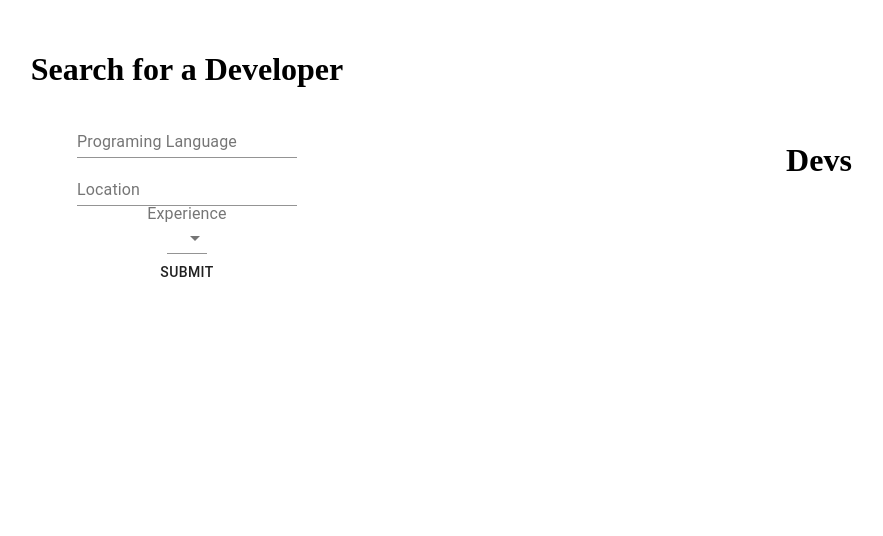
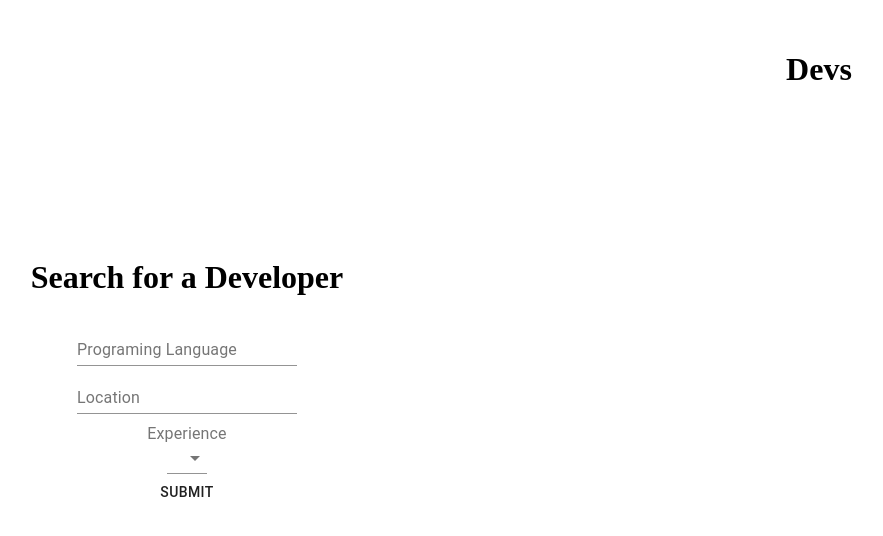
Before and after one commit to ttsmith1/GitADev, a Next.js app: page /search in a window 1280 px wide. Shown: the top 536 px of the page, without its empty margins (137-1020 px from the left). Built offline with nearby package versions, Linux system fonts and the light colour scheme.

Commit message:
list made

```diff
--- /dev/null
+++ b/next.config.js
@@ -0,0 +1,25 @@
+const webpack = require("webpack");
+// Initialize doteenv library
+require("dotenv").config();
+
+module.exports = {
+    webpack: config => {
+        // Fixes npm packages that depend on `fs` module
+        config.node = {
+            fs: 'empty'
+        }
+        /**
+         * Returns environment variables as an object
+         */
+        const env = Object.keys(process.env).reduce((acc, curr) => {
+            acc[`process.env.${curr}`] = JSON.stringify(process.env[curr]);
+            return acc;
+        }, {});
+
+        /** Allows you to create global constants which can be configured
+        * at compile time, which in our case is our environment variables
+        */
+        config.plugins.push(new webpack.DefinePlugin(env));
+        return config
+    }
+}
--- a/package.json
+++ b/package.json
@@ -11,6 +11,7 @@
     "@material-ui/core": "^4.5.2",
     "@material-ui/icons": "^4.5.1",
     "cross-fetch": "^3.0.4",
+    "dotenv": "^8.2.0",
     "next": "9.1.2",
     "react": "16.11.0",
     "react-dom": "16.11.0",
--- a/pages/search/getUsers.js
+++ b/pages/search/getUsers.js
@@ -1,8 +1,44 @@
 import fetch from 'cross-fetch'
 
 export const getUsers = async (location, language, experience) => {
-    let response = await fetch('https://api.github.com/search/users?q=language:javascript+location:Iowa');
+
+    let response = await fetch(`https://api.github.com/search/users?q=language:${language}+location:${location}`);
     let data = await response.json();
-    console.log(data)
-    return data;
+
+    // let headers = new Headers()
+    // headers.set('Authorization', 'Token ' + process.env.GH_TOKEN);
+    // console.log(process.env.GH_TOKEN);
+
+    const userIds = data.items.map(user => user.login);
+    if (userIds.length > 5) {
+        userIds.splice(5);
+    }
+    console.log(userIds)
+
+    const rawUserData = await Promise.all(
+        userIds.map(user =>
+            fetch(`https://api.github.com/users/${user}`, {
+                method: 'get',
+                headers: {
+                    'Authorization': `token ${process.env.GH_TOKEN}`
+                }
+            })
+                .then(response => response.json()
+                    .catch(e => console.log(e))
+                )));
+
+    console.log(rawUserData);
+
+    const userData = rawUserData.map(user => ({
+        avatar_url: user.avatar_url,
+        user: user.name,
+        company: user.company,
+        blog: user.blog,
+        location: user.location,
+        hireable: user.hireable,
+        bio: user.bio
+    }))
+    console.log(userData)
+
+    return userData;
 }
--- a/pages/search/index.js
+++ b/pages/search/index.js
@@ -2,6 +2,7 @@ import React, { Component } from 'react'
 import Head from 'next/head'
 import Nav from '../../components/nav'
 import { getUsers } from './getUsers'
+import UserCard, { userCard } from '../../components/userCard'
 import styled from 'styled-components'
 import InputLabel from '@material-ui/core/InputLabel'
 import Select from '@material-ui/core/Select'
@@ -10,11 +11,31 @@ import TextField from '@material-ui/core/TextField'
 import SimpleMenu from '../../components/dropdown'
 import Button from "@material-ui/core/button"
 
+const CardScrollContainer = styled.div`
+  display: flex;
+  overflow: hidden;
+  height: 100vh;
+  margin-top: -100px;
+  padding-top: 100px;
+  position: relative;
+  width: 100%;
+  backface-visibility: hidden;
+  will-change: overflow;
+`
+
 const Layout = styled.div`
   display: flex;
   flex: 1;
   flex-direction: row;
   flex-wrap: wrap;
+`
+
+const ScrollSection = styled.div`
+  overflow: auto;
+  height: auto;
+  padding: .5rem;
+  -webkit-overflow-scrolling: touch;
+  -ms-overflow-style: none;
 `
 
 const Column = styled.div`
@@ -26,24 +47,35 @@ const Column = styled.div`
   flex: 1;
   flex-direction: column;
   box-sizing:border-box;
+  max-height: 90vh;
+`
+const StyledSelect = styled.div`
+padding-top: 12px;
 `
 
 class Home extends Component {
   constructor(props) {
     super(props);
-    this.state = { language: '', location: '', experience: '' };
+    this.state = { language: '', location: '', experience: 0, users: [] };
 
     this.handleChange = this.handleChange.bind(this);
+    this.handleSelect = this.handleSelect.bind(this);
     this.handleSubmit = this.handleSubmit.bind(this);
   }
 
-  handleSubmit = (e) => {
-    getUsers()
+  handleSubmit = async (e) => {
     e.preventDefault();
+    const results = await getUsers(this.state.location, this.state.location)
+    this.setState({ users: results })
   }
 
   handleChange = field => event => {
     this.setState({ [field]: event.target.value });
+  }
+
+  handleSelect = event => {
+    console.log('selector')
+    this.setState({ experience: event.target.value })
   }
 
   render() {
@@ -53,24 +85,34 @@ class Home extends Component {
           <h1>{"Search for a Developer"}</h1>
           <TextField name="language" label="Programing Language" value={this.state.value} onChange={this.handleChange('language')}></TextField>
           <TextField name="location" label="Location" value={this.state.value} onChange={this.handleChange('location')}></TextField>
-          <InputLabel id="demo-simple-select-label" value={this.state.value} onChange={this.handleChange}>Experience</InputLabel>
+          <StyledSelect>
+            <InputLabel id="demo-simple-select-label" value={this.state.value} onChange={this.handleChange}>Experience</InputLabel>
+          </StyledSelect>
+
           <Select
             labelId="demo-simple-select-helper-label"
             id="demo-simple-select-helper"
-            value={''}
-            onChange={'handleChange'}
+            value={this.state.experience}
+            onChange={this.handleSelect}
           >
-            {/* <MenuItem value="dsfgdfg">
-          <em>None</em>
-        </MenuItem> */}
-            <MenuItem>{'Beginner'}</MenuItem>
-            <MenuItem>{'Intermediate'}</MenuItem>
-            <MenuItem>{'Advanced'}</MenuItem>
+            <MenuItem value="All">
+              {'All'}
+            </MenuItem>
+            <MenuItem value={1}>{'Beginner'}</MenuItem>
+            <MenuItem value={2}>{'Intermediate'}</MenuItem>
+            <MenuItem value={3}>{'Advanced'}</MenuItem>
           </Select>
           <Button label="Submit" type="submit" onClick={this.handleSubmit} >Submit</Button>
         </Column>
         <Column>
           <h1>{"Devs"}</h1>
+          <CardScrollContainer>
+            <ScrollSection>
+              {this.state.users.map((user, index) => (
+                <UserCard {...this.state.users[index]} />
+              ))}
+            </ScrollSection>
+          </CardScrollContainer>
         </Column>
       </Layout>
     )
```
Also changed, not shown: 2 other files (tests, documents, lock files or other folders).
